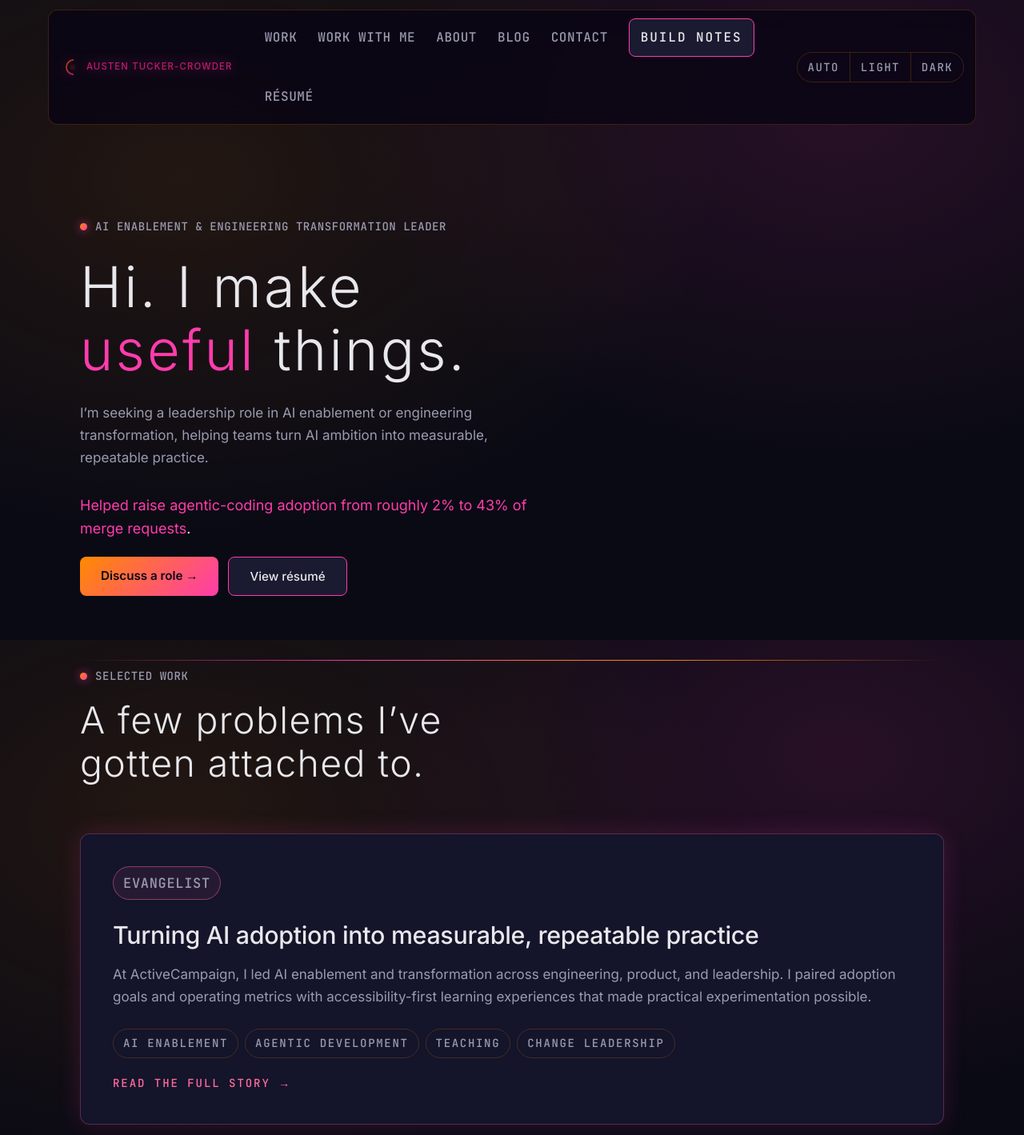
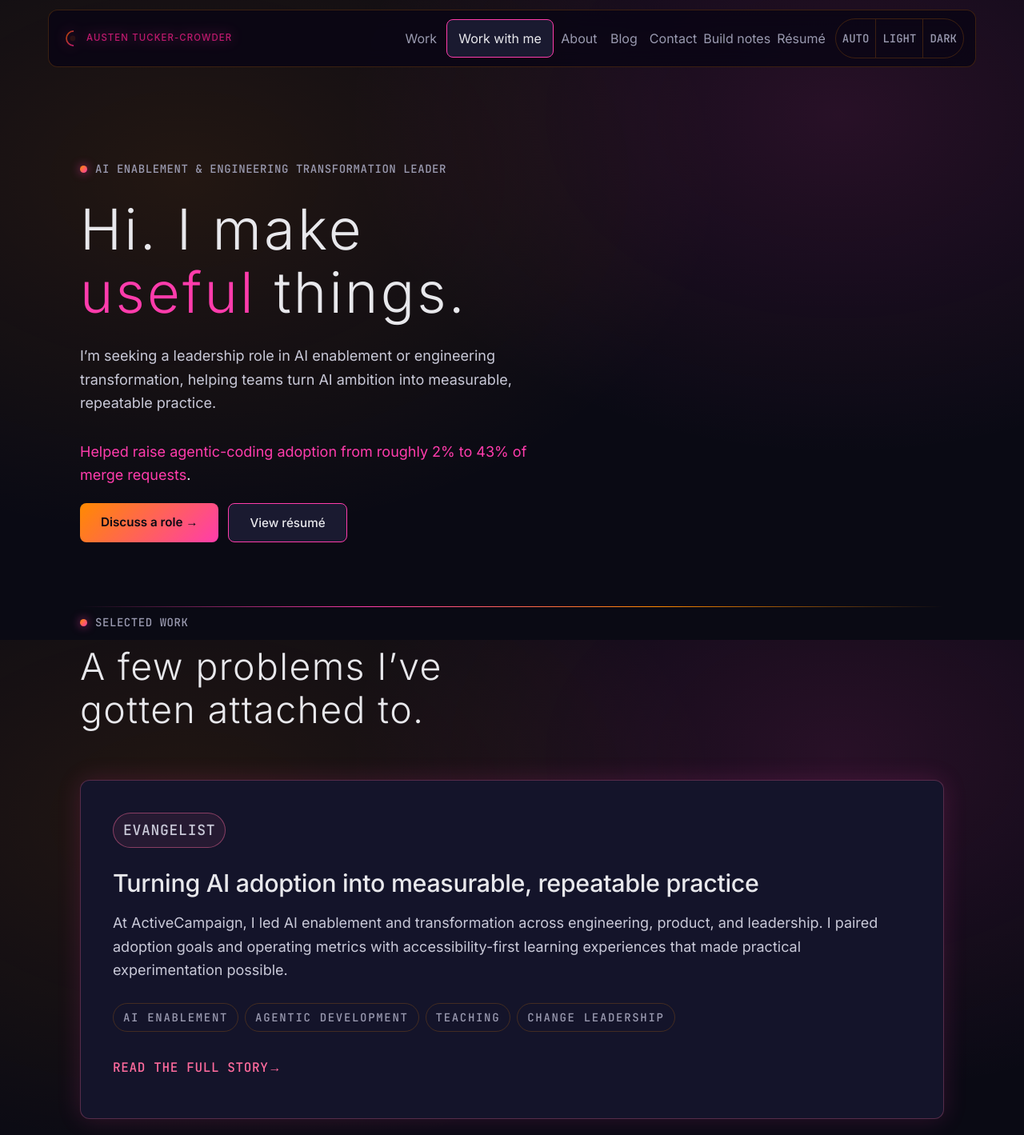
Before and after one commit to Arcadesys/work-thearcades-me, a Next.js app: page / in a window 1280 px wide. Shown: the top 1419 px of the page at 80% size. Built offline with nearby package versions, Linux system fonts and the light colour scheme.

Commit message:
Integrate hiring flow and verify accessible reading hierarchy

```diff
--- a/app/globals.css
+++ b/app/globals.css
@@ -521,6 +521,8 @@ textarea::placeholder {
   display: inline-flex;
   align-items: center;
   min-height: 48px;
+  min-width: 48px;
+  justify-content: center;
   font-size: 1rem;
 }
 
@@ -568,6 +570,9 @@ textarea::placeholder {
   .site-header { grid-template-columns: auto minmax(0, 1fr) auto; }
   .desktop-navigation { display: block; min-width: 0; }
   .desktop-navigation .site-nav { justify-content: flex-end; gap: 8px; flex-wrap: nowrap; }
+  .desktop-navigation .site-nav a { white-space: nowrap; }
+  .site-header .brand img { width: 244px; height: auto; }
+  .site-header .theme-option { padding-inline: 8px; letter-spacing: 0; }
   .desktop-theme { display: block; }
   .mobile-navigation { display: none; }
 }
@@ -711,7 +716,7 @@ textarea::placeholder {
   border: 1px solid var(--pink);
   border-radius: var(--radius-sm);
   padding: 8px 14px;
-  letter-spacing: 0.12em;
+  letter-spacing: 0;
 }
 
 .site-nav .nav-cta:hover {
@@ -758,6 +763,8 @@ textarea::placeholder {
   letter-spacing: 0.1em;
   line-height: 1.6;
   padding: 7px clamp(9px, 1.1vw, 13px);
+  min-height: 48px;
+  min-width: 48px;
   cursor: pointer;
   transition: background 0.2s, color 0.2s;
 }
@@ -825,9 +832,9 @@ textarea::placeholder {
 }
 
 .hero-intro {
-  font-size: 1.0625rem;
+  font-size: 1.125rem;
   line-height: 1.65;
-  color: var(--text-muted);
+  color: var(--text-soft);
   max-width: 52ch;
   text-wrap: pretty;
   margin-bottom: 32px;
@@ -873,9 +880,9 @@ textarea::placeholder {
 }
 
 .belief p {
-  font-size: 0.95rem;
-  line-height: 1.6;
-  color: var(--text-muted);
+  font-size: 1.125rem;
+  line-height: 1.65;
+  color: var(--text-soft);
   text-wrap: pretty;
 }
 
@@ -922,9 +929,9 @@ textarea::placeholder {
 }
 
 .lane p {
-  font-size: 0.98rem;
-  line-height: 1.62;
-  color: var(--text-muted);
+  font-size: 1.125rem;
+  line-height: 1.65;
+  color: var(--text-soft);
   text-wrap: pretty;
 }
 
@@ -1014,15 +1021,15 @@ textarea::placeholder {
 }
 
 .case p {
-  font-size: 1rem;
+  font-size: 1.125rem;
   line-height: 1.65;
-  color: var(--text-muted);
+  color: var(--text-soft);
   text-wrap: pretty;
   margin-bottom: 24px;
 }
 
 .case-featured p {
-  font-size: 1.0625rem;
+  font-size: 1.125rem;
   margin-bottom: 26px;
 }
 
@@ -1059,19 +1066,19 @@ textarea::placeholder {
 
 .case-figure figcaption {
   font-family: var(--font-mono), ui-monospace, monospace;
-  font-size: 0.75rem;
+  font-size: 0.875rem;
   line-height: 1.6;
   color: var(--text-muted);
   margin-top: 12px;
 }
 
-.stat {
+.case .stat {
   font-weight: 300;
   font-size: clamp(3rem, 8vw, 5.4rem);
   line-height: 1;
   letter-spacing: 0.02em;
   color: var(--accent);
-  text-shadow: var(--accent-glow);
+  text-shadow: none;
   text-align: center;
   margin: 0;
 }
@@ -1332,9 +1339,9 @@ textarea::placeholder {
 
 .fact span {
   display: block;
-  font-size: 0.95rem;
-  line-height: 1.62;
-  color: var(--text-muted);
+  font-size: 1.125rem;
+  line-height: 1.65;
+  color: var(--text-soft);
   text-wrap: pretty;
 }
 
@@ -1916,7 +1923,7 @@ main [id] { scroll-margin-top: 16px; }
   }
 
   .lane-number,
-  .stat {
+  .case .stat {
     text-shadow: none;
   }
 }
@@ -1979,3 +1986,13 @@ main [id] { scroll-margin-top: 16px; }
 
 .blog-tag-browser { margin: 1.5rem 0; }
 .blog-tag-browser summary { cursor: pointer; min-height: 44px; padding: .75rem 0; font-size: 1.125rem; text-decoration: underline; text-underline-offset: .2em; }
+
+/* Keep reading and navigation actions generous at every viewport. */
+.case-more, .lane-link, .notes-all {
+  display: inline-flex;
+  align-items: center;
+  min-height: 48px;
+  font-size: 1rem;
+  letter-spacing: 0.04em;
+}
+.case h3, .lane h3, .stat, .site-nav a { text-shadow: none; }
--- a/app/page.tsx
+++ b/app/page.tsx
@@ -2,11 +2,10 @@ import Image from 'next/image';
 import { publicPosts, displayDate } from '@/lib/blog';
 import Link from 'next/link';
 import type { CaseStudy } from '@/lib/content';
-import { BrandMark } from '@/components/brand-mark';
+import { SiteHeader } from '@/components/site-header';
 import { ExternalLink } from '@/components/external-link';
 import { RevealOnScroll } from '@/components/reveal-on-scroll';
 import { SubscribeForm } from '@/components/subscribe-form';
-import { ThemeSwitch } from '@/components/theme-switch';
 import {
   about,
   beliefs,
@@ -75,24 +74,7 @@ export default function Home() {
         Skip to content
       </a>
 
-      <div className="header-wrap">
-        <header className="site-header">
-          <a className="brand" href="#top">
-            <BrandMark />
-            <span className="visually-hidden">{site.name} — back to top</span>
-          </a>
-          <nav className="site-nav label" aria-label="Main">
-            <a href="#work">Work</a>
-            <a href="/work-with-me">Work with me</a>
-            <a href="#about">About</a>
-            <Link href="/blog">Blog</Link>
-            <a href="#contact">Contact</a>
-            <a className="nav-cta" href="#subscribe">Build notes</a>
-            <a href={site.resumeUrl}>Résumé</a>
-          </nav>
-          <ThemeSwitch />
-        </header>
-      </div>
+      <SiteHeader home />
 
       <main id="main" tabIndex={-1}>
         {/* Hero */}
--- a/app/work/[slug]/page.tsx
+++ b/app/work/[slug]/page.tsx
@@ -31,7 +31,7 @@ export default async function CaseStudyPage(props: PageProps<'/work/[slug]'>) {
   if (!study) notFound();
 
   const written = hasStar(study);
-  const links = (study as typeof study & { links?: { label: string; href: string }[] }).links;
+  const links = study.links;
 
   return (
     <>
--- a/components/site-header.tsx
+++ b/components/site-header.tsx
@@ -53,11 +53,10 @@ export function SiteHeader({ home = false, current }: SiteHeaderProps) {
     return (
       <nav className="site-nav" aria-label={label}>
         {destinations.map(([text, destination]) => (
-          <a key={text} href={href(destination)} aria-current={current === destination ? 'page' : undefined}>
+          <a key={text} href={href(destination)} className={destination === '/work-with-me' ? 'nav-cta' : undefined} aria-current={current === destination ? 'page' : undefined}>
             {text}
           </a>
         ))}
-        <a className="nav-cta" href="mailto:austen@thearcades.me">Discuss a role</a>
       </nav>
     );
   }
--- a/lib/content.ts
+++ b/lib/content.ts
@@ -208,7 +208,7 @@ export const caseStudies: CaseStudy[] = [
     body: "I built Bunch for a small community that commercial software has never bothered to serve. It's free, open, and published in the open, data model included. The engineering problem was continuity: preserving context across gaps so the right information surfaces at the moment it matters. The accessibility problem turned out to be the same problem in a different hat.",
     tags: ['Accessibility', 'Public interest', 'AI systems', 'Rapid prototyping'],
     links: [
-      { label: 'Try the public demo', href: 'https://system.thearcades.me/' },
+      { label: 'Explore the demo in Codex', href: 'https://github.com/Arcadesys/bunch/blob/main/docs/demo-install.md' },
       { label: 'View the source code', href: 'https://github.com/Arcadesys/bunch' },
     ],
     accent: 'pink',
@@ -281,7 +281,8 @@ export const caseStudies: CaseStudy[] = [
         'I led Devin adoption with goals and KPIs, coordinated cross-pillar transformation work around outcomes and north-star metrics, and built operational artifacts for shared decisions and program visibility. I also led a March 2026 roadshow for product managers across three continents, introducing Cursor and agentic AI through accessibility-first, hands-on learning experiences.',
       ],
       result: [
-        'Across the broader transformation work, agentic-coding adoption rose from roughly **2% to 43% of merge requests** and was still climbing at departure. Separately, roadshow attendees began producing prototypes afterward—an outcome of that learning experience, not the sole cause of the wider adoption change.',
+        'I helped raise agentic-coding adoption from roughly **2% to 43% of merge requests** across the broader transformation work; it was still climbing at departure.',
+        'Following the March 2026 roadshow, product managers began producing prototypes of their own.',
       ],
     },
     principle: 'People do not need permission to be experts. They need permission to try.',
```
Also changed, not shown: app/resume/page.tsx (+4 -19 lines), app/work-with-me/page.tsx (+3 -18 lines).
